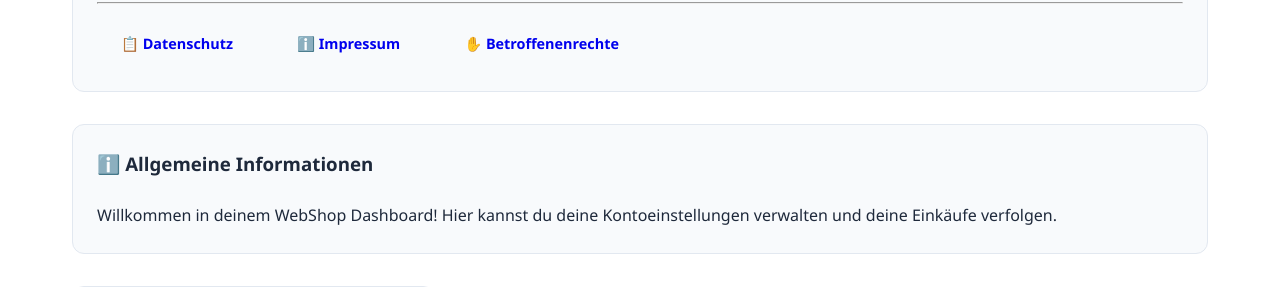
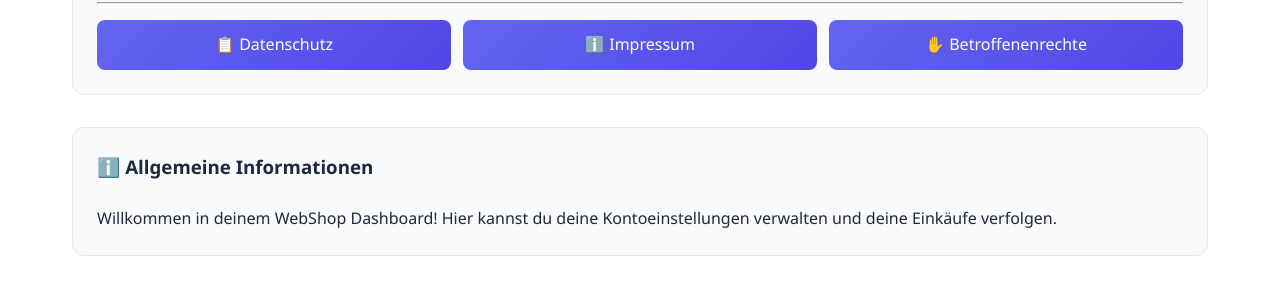
Before and after one commit to TizianSenger/PythonOnlineShop, a Flask app: template webshop-python/src/templates/dashboard.html in a window 1280 px wide. Shown: the part 314-601 px from the top of the page. Run offline with Flask 2, Linux system fonts and the light colour scheme; a user stored in the database is signed in; tables that the repository leaves empty hold one stand-in row (values such as "Sample post"); the template is opened without the code that fills it: most values are stand-ins (such as "Sample title", 1, 10 or a date in 2020).

Commit message:
bettwer desing in for imprssum links

```diff
--- a/webshop-python/src/templates/dashboard.html
+++ b/webshop-python/src/templates/dashboard.html
@@ -21,10 +21,20 @@
                 class="badge {% if user.role == 'admin' %}badge-success{% else %}badge-primary{% endif %}">{{
                 user.role }}</span></p>
         <hr class="my-3">
-        <div style="display: flex; gap: 1rem; flex-wrap: wrap; margin-top: 1rem;">
-            <a href="{{ url_for('privacy_policy') }}" class="btn btn-sm" style="font-size: 0.9rem;">📋 Datenschutz</a>
-            <a href="{{ url_for('impressum') }}" class="btn btn-sm" style="font-size: 0.9rem;">ℹ️ Impressum</a>
-            <a href="{{ url_for('gdpr_rights') }}" class="btn btn-sm" style="font-size: 0.9rem;">✋ Betroffenenrechte</a>
+        <div
+            style="display: grid; grid-template-columns: repeat(auto-fit, minmax(150px, 1fr)); gap: 0.75rem; margin-top: 1rem;">
+            <a href="{{ url_for('privacy_policy') }}" class="btn btn-primary"
+                style="text-align: center; padding: 0.75rem 1rem; text-decoration: none; border-radius: 8px; font-weight: 500; transition: all 0.3s ease;">
+                📋 Datenschutz
+            </a>
+            <a href="{{ url_for('impressum') }}" class="btn btn-primary"
+                style="text-align: center; padding: 0.75rem 1rem; text-decoration: none; border-radius: 8px; font-weight: 500; transition: all 0.3s ease;">
+                ℹ️ Impressum
+            </a>
+            <a href="{{ url_for('gdpr_rights') }}" class="btn btn-primary"
+                style="text-align: center; padding: 0.75rem 1rem; text-decoration: none; border-radius: 8px; font-weight: 500; transition: all 0.3s ease;">
+                ✋ Betroffenenrechte
+            </a>
         </div>
     </div>
     <div class="card mb-4">
```
